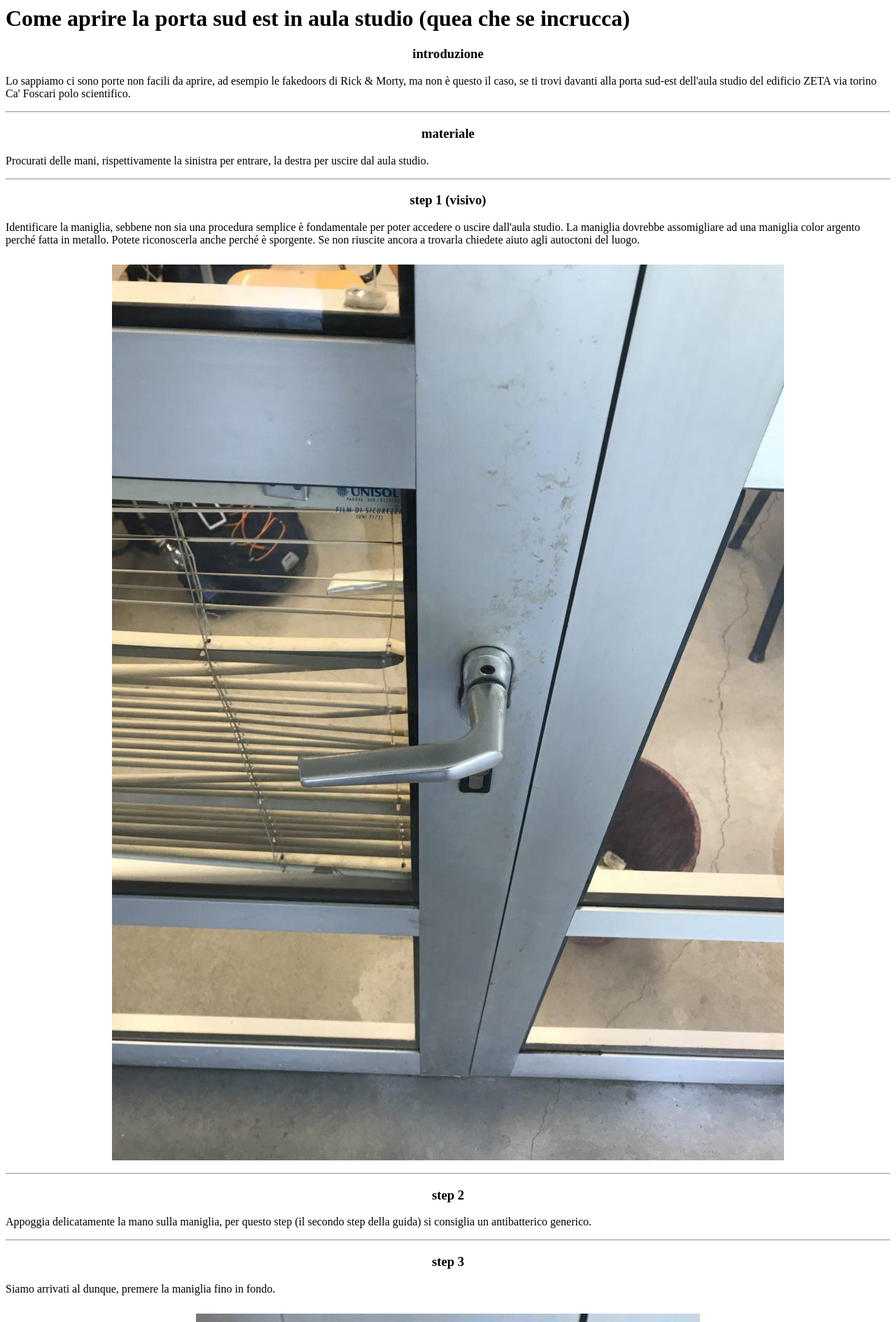
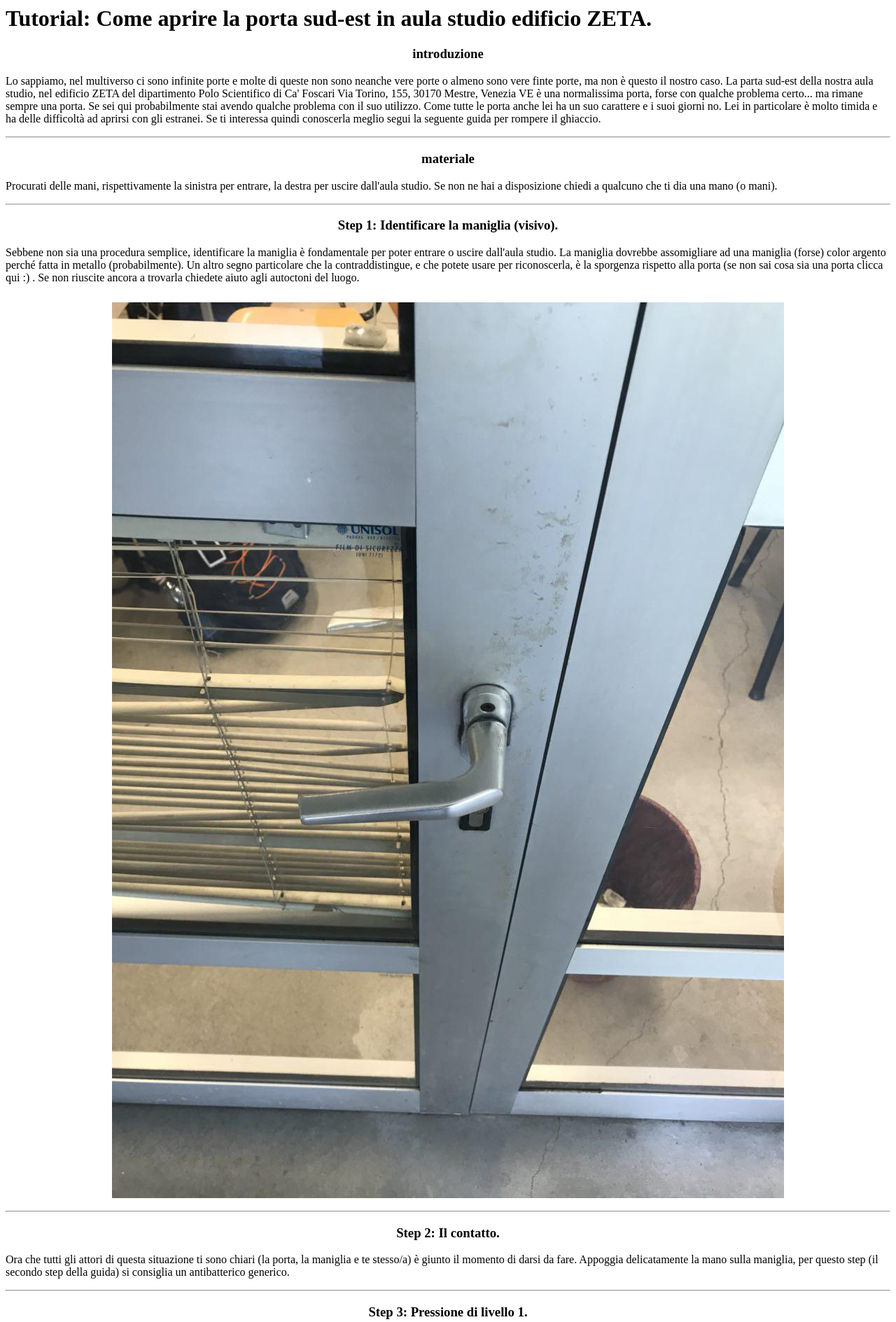
Before and after one commit to ChJ4m3s/AulaStudio, a plain HTML site: page index.html in a window 1280 px wide. Shown: the top 1889 px of the page at 70% size. Drawn offline with Linux system fonts and the light colour scheme.

Commit message:
Update index.html

```diff
--- a/index.html
+++ b/index.html
@@ -1,28 +1,35 @@
 
+<title>UniVeHow - Tutorial: Come aprire la porta sud-est in aula studio edificio ZETA.</title>
 <meta http-equiv="Content-Type" content="text/html;charset=UTF-8">
 <meta name="viewport" content="width=device-width, initial-scale=1.0">
-<h1>Come aprire la porta sud est in aula studio (quea che se incrucca)</h1>
+<h1>Tutorial: Come aprire la porta sud-est in aula studio edificio ZETA.</h1>
 
 <center><strong><h3> introduzione </h3></strong></center>
-<p>Lo sappiamo ci sono porte non facili da aprire, ad esempio le fakedoors di Rick & Morty, ma non è questo il caso, se ti trovi davanti alla porta sud-est dell'aula studio del edificio ZETA via torino Ca' Foscari polo scientifico.</p><hr>
+<p>Lo sappiamo, nel multiverso ci sono infinite porte e molte di queste non sono neanche vere porte o almeno sono vere finte porte, ma non è questo il nostro caso. La parta sud-est della nostra aula studio, nel edificio ZETA del dipartimento Polo Scientifico di Ca' Foscari Via Torino, 155, 30170 Mestre, Venezia VE è una normalissima porta, forse con qualche problema certo... ma rimane sempre una porta. Se sei qui probabilmente stai avendo qualche problema con il suo utilizzo. Come tutte le porta anche lei ha un suo carattere e i suoi giorni no. Lei in particolare è molto timida e ha delle difficoltà ad aprirsi con gli estranei. Se ti interessa quindi conoscerla meglio segui la seguente guida per rompere il ghiaccio.</p><hr>
 
 <center><strong><h3> materiale </h3></strong></center>
-<p>Procurati delle mani, rispettivamente la sinistra per entrare, la destra per uscire dal aula studio.<hr>
+<p>Procurati delle mani, rispettivamente la sinistra per entrare, la destra per uscire dall'aula studio. Se non ne hai a disposizione chiedi a qualcuno che ti dia una mano (o mani).<hr>
 
-<center><strong><h3> step 1 (visivo) </h3></strong></center>
-<p>Identificare la maniglia, sebbene non sia una procedura semplice è fondamentale per poter accedere o uscire dall'aula studio. La maniglia dovrebbe assomigliare ad una maniglia color argento perché fatta in metallo. Potete riconoscerla anche perché è sporgente. Se non riuscite ancora a trovarla chiedete aiuto agli autoctoni del luogo.</p>
+<center><strong><h3> Step 1: Identificare la maniglia (visivo). </h3></strong></center>
+<p>Sebbene non sia una procedura semplice, identificare la maniglia è fondamentale per poter entrare o uscire dall'aula studio. La maniglia dovrebbe assomigliare ad una maniglia (forse) color argento perché fatta in metallo (probabilmente). Un altro segno particolare che la contraddistingue, e che potete usare per riconoscerla, è la sporgenza rispetto alla porta (se non sai cosa sia una porta clicca qui :) <https://it.wikipedia.org/wiki/Porta><esempio porta>. Se non riuscite ancora a trovarla chiedete aiuto agli autoctoni del luogo.</p>
 <center><img src="1.jpg" style="margin: 10px; max-width: 90vw;"></center><hr>
 
-<center><strong><h3> step 2 </h3></strong></center>
-<p>Appoggia delicatamente la mano sulla maniglia, per questo step (il secondo step della guida) si consiglia un antibatterico generico.</p><hr>
+<center><strong><h3> Step 2: Il contatto. </h3></strong></center>
+<p>Ora che tutti gli attori di questa situazione ti sono chiari (la porta, la maniglia e te stesso/a) è giunto il momento di darsi da fare. Appoggia delicatamente la mano sulla maniglia, per questo step (il secondo step della guida) si consiglia un antibatterico generico.</p><hr>
 
-<center><strong><h3> step 3 </h3></strong></center>
+<center><strong><h3> Step 3: Pressione di livello 1. </h3></strong></center>
 <p>Siamo arrivati al dunque, premere la maniglia fino in fondo.</p>
 <center><img src="2.jpg" style="margin: 10px; max-width: 90vw;"></center><hr>
 
-<center><strong><h3> step 4 (il più importante) </h3></strong></center>
+<center><strong><h3> Step 4 (il più importante): Pressione di livello 2. </h3></strong></center>
 <p>Premere ulteriormente la maniglia, non temere, ha ancora un po' di corsa.</p>
 <center><img src="3.jpg" style="margin: 10px; max-width: 90vw;"></center><hr>
 
-<center><strong><h3> step 5 </h3></strong></center>
-<p>Premere la porta in avanti se si vuole uscire dall'aula studio oppure tirare indietro se si vuole entrare, si consiglia un ulteriore utilizzo di antibatterico.</p>
+<center><strong><h3> Step 5 (il gran finale): </h3></strong></center>
+<p>Spingere la porta in avanti, se si vuole uscire dall'aula studio oppure tirarla a sé se si vuole entrare.</p><hr>
+
+<center><strong><h3> Step 6 (opzionale): </h3></strong></center>
+<p>Si consiglia un ulteriore utilizzo di antibatterico.</p><hr>
+
+  <p>Se ancora riscontri dei problemi nell'apertura della porta a breve inizieranno i corsi serali, singoli o in gruppo di "apro la porta anche io" dal lunedì al venerdì (esclusi i giorni feriali) e il 29 febbraio degli anni dispari. Stay tuned…</p>
+  <p>Per iscrizioni o domande scrivere a aprolaportancheio@laporta.laporta</p>
```
